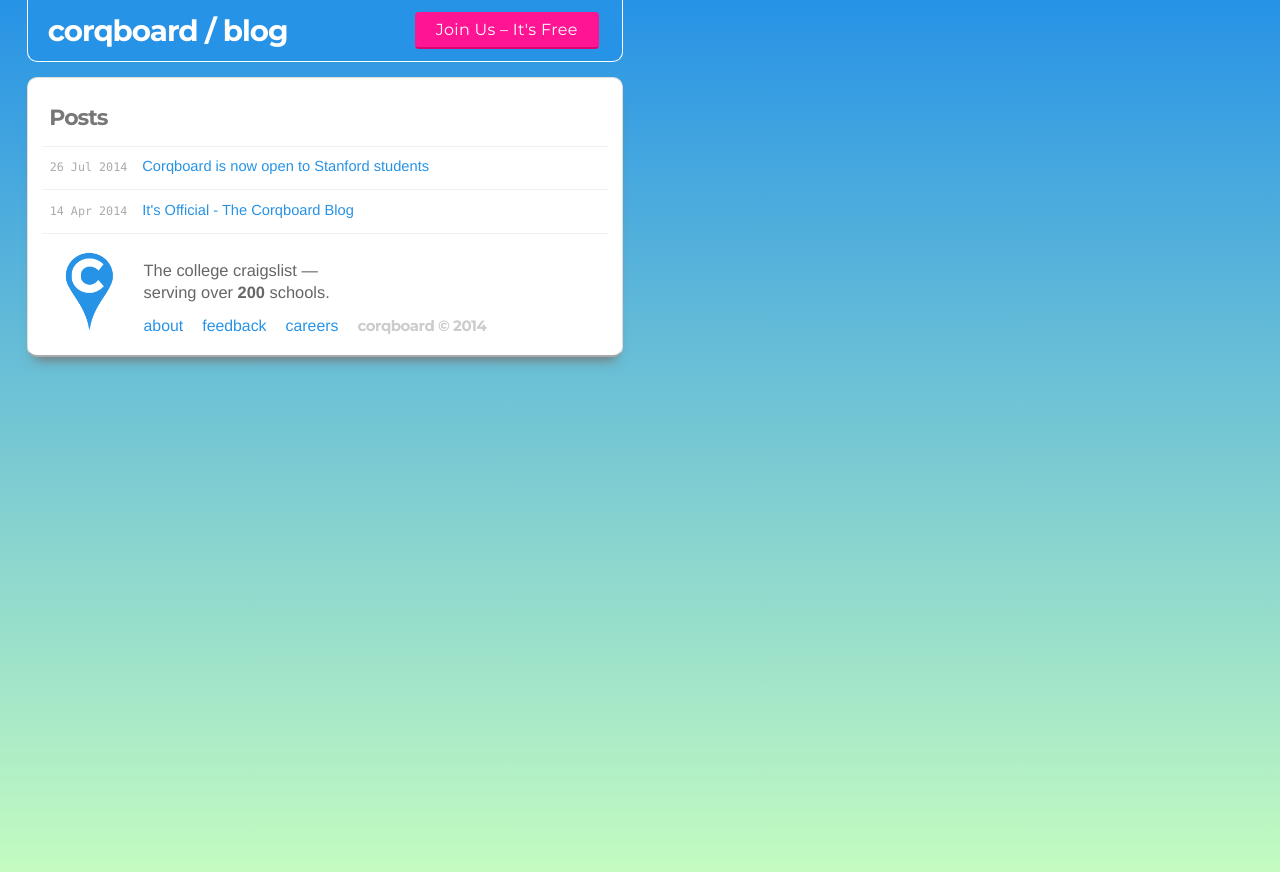
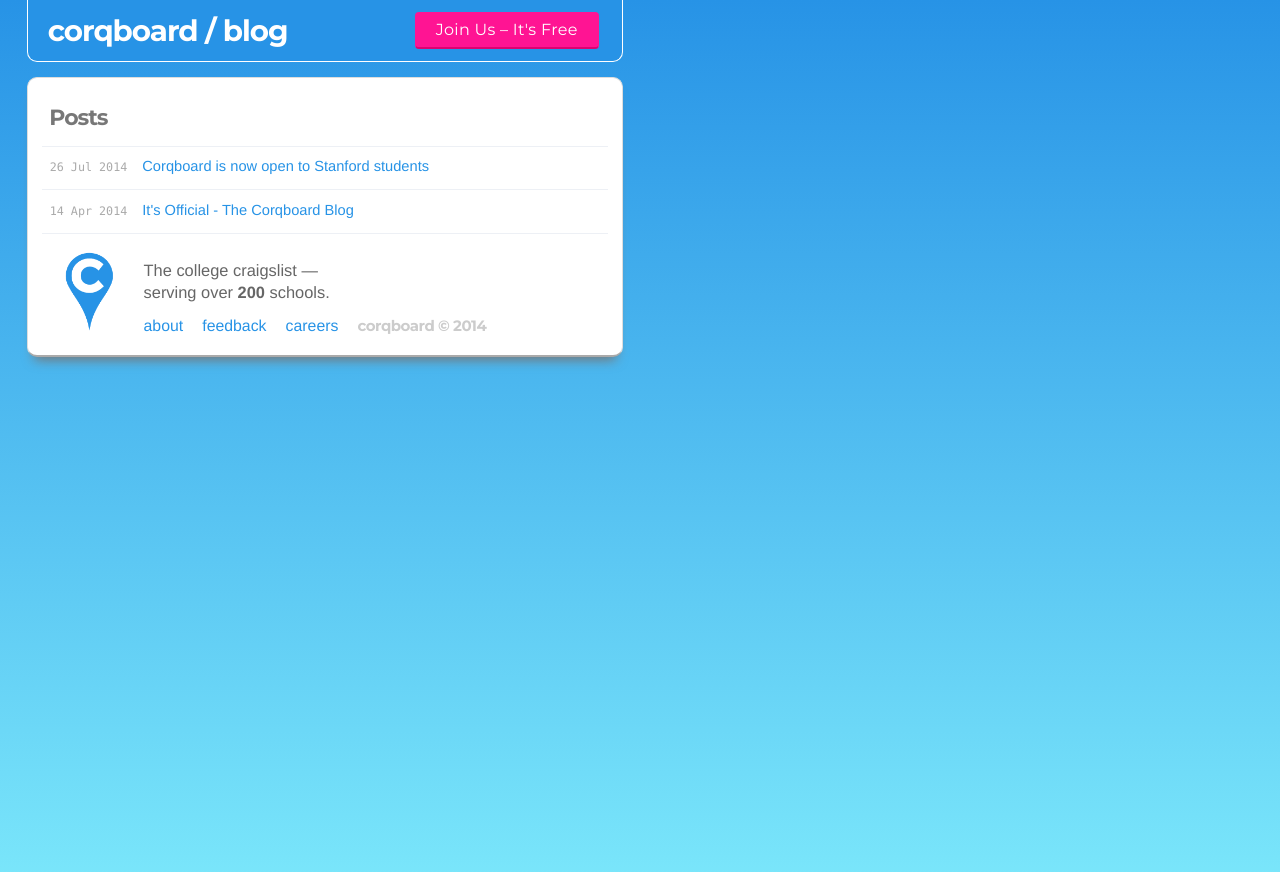
Before and after one commit to postevent/postevent.github.io, a Jekyll site: the page built from index.html, in a window 1280 px wide. Shown: the top 872 px of the page. Built offline with Jekyll 4.4.1, drawn with Linux system fonts in a browser that asks for light colours; nearby versions of some CDN libraries; Markdown is read by kramdown in place of the engine named in the settings.

Commit message:
update gradient

```diff
--- a/css/screen.css
+++ b/css/screen.css
@@ -19,13 +19,13 @@
   background-color: #f0f0f0;
   /*background-image: url('//d365reolm4ik97.cloudfront.net/beige_paper.png');*/
   background: #eee; /* Old browsers */
-  background: -moz-linear-gradient(top, #2793e6  0%, #c9ffbf 100%); /* FF3.6+ */
-  background: -webkit-gradient(linear, left top, left bottom, color-stop(0%,#2793e6 ), color-stop(100%,#c9ffbf)); /* Chrome,Safari4+ */
-  background: -webkit-linear-gradient(top, #2793e6  0%,#c9ffbf 100%); /* Chrome10+,Safari5.1+ */
-  background: -o-linear-gradient(top, #2793e6  0%,#c9ffbf 100%); /* Opera 11.10+ */
-  background: -ms-linear-gradient(top, #2793e6  0%,#c9ffbf 100%); /* IE10+ */
-  background: linear-gradient(to bottom, #2793e6 0%,#c9ffbf 100%); /* W3C */
-  filter: progid:DXImageTransform.Microsoft.gradient( startColorstr='#2793e6 ', endColorstr='#c9ffbf',GradientType=0 );
+  background: -moz-linear-gradient(top, #2793e6  0%, #7ce8fb 100%); /* FF3.6+ */
+  background: -webkit-gradient(linear, left top, left bottom, color-stop(0%,#2793e6 ), color-stop(100%,#7ce8fb)); /* Chrome,Safari4+ */
+  background: -webkit-linear-gradient(top, #2793e6  0%,#7ce8fb 100%); /* Chrome10+,Safari5.1+ */
+  background: -o-linear-gradient(top, #2793e6  0%,#7ce8fb 100%); /* Opera 11.10+ */
+  background: -ms-linear-gradient(top, #2793e6  0%,#7ce8fb 100%); /* IE10+ */
+  background: linear-gradient(to bottom, #2793e6 0%,#7ce8fb 100%); /* W3C */
+  filter: progid:DXImageTransform.Microsoft.gradient( startColorstr='#2793e6 ', endColorstr='#7ce8fb',GradientType=0 );
   background-attachment: fixed;
   /*background-color:#f5f6f7;*/
   font: 13.34px helvetica, arial, clean, sans-serif;
```
